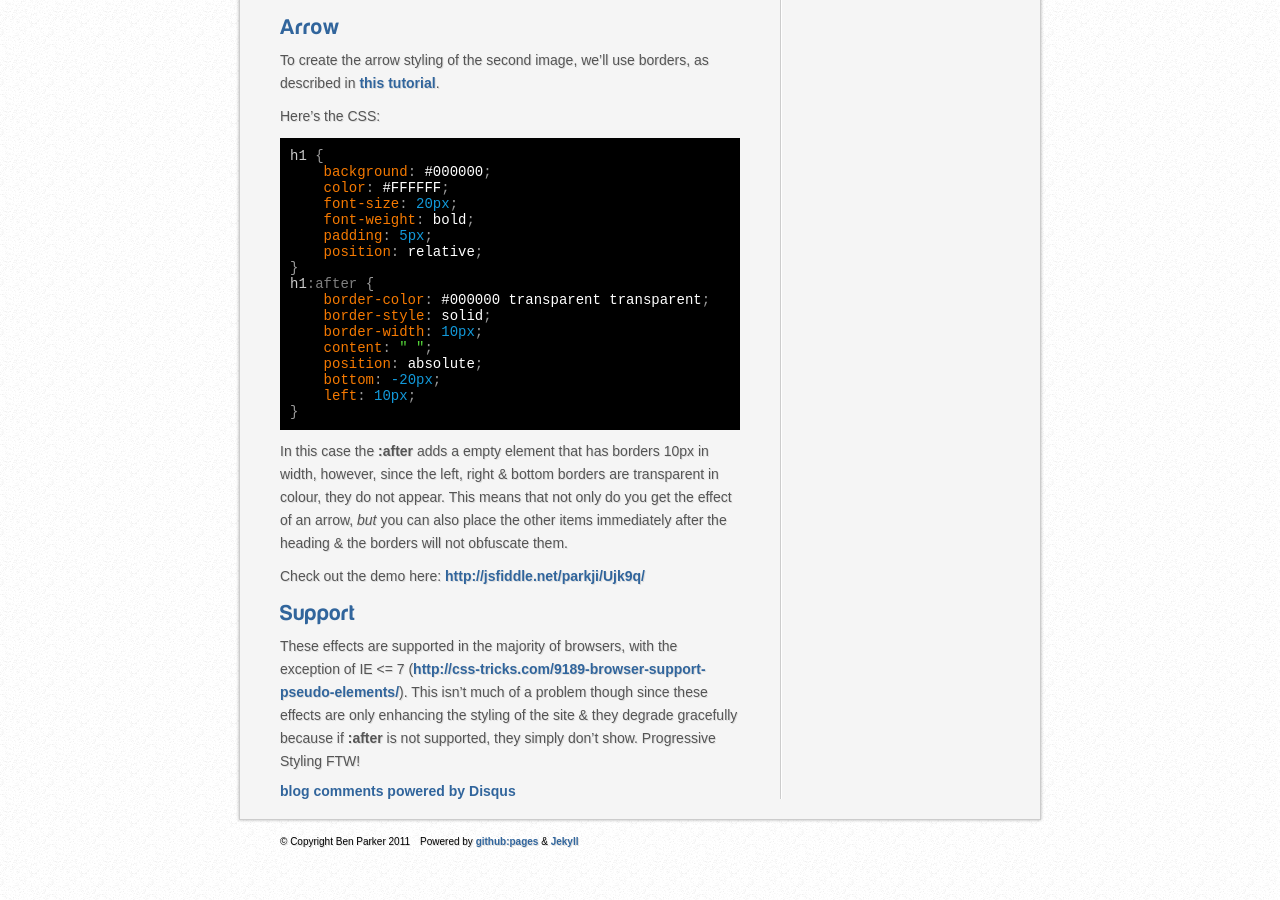
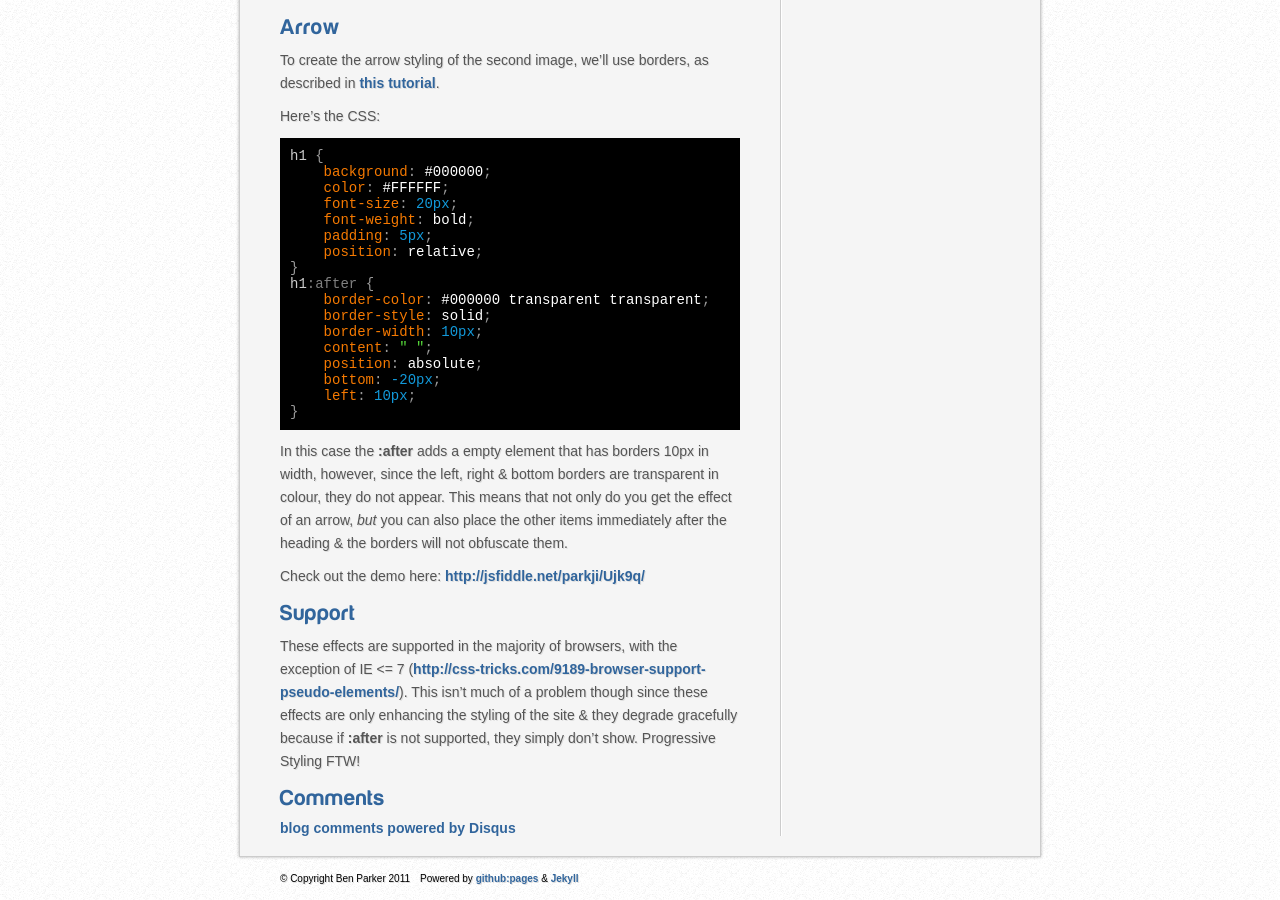
Before and after one commit to parkji/parkji.github.com, a Jekyll site: the page built from _posts/2011-08-04-enhancing-heading-styles-using-after.markdown, in a window 1280 px wide and 900 px high, scrolled down 1094 px. Built offline with Jekyll 4.4.1, drawn with Linux system fonts in a browser that asks for light colours; Markdown is read by kramdown in place of the engine named in the settings; comment, search, counter and statistics services are not loaded.

Commit message:
Added comments heading to posts layout

```diff
--- a/_layouts/post.html
+++ b/_layouts/post.html
@@ -1,6 +1,7 @@
 {% include header.html %}
             <section id="content">
                 {{ content }}
+                <h2>Comments</h2>
                 <div id="disqus_thread"></div>
                 <script type="text/javascript">
                     /* * * CONFIGURATION VARIABLES: EDIT BEFORE PASTING INTO YOUR WEBPAGE * * */
--- a/css/main.css
+++ b/css/main.css
@@ -241,6 +241,8 @@ footer {
 	text-shadow: none;
 	white-space: nowrap;
 }
+
+/** Social links **/
 #forrst-link {
 	background-position: left -64px;
 }
```
